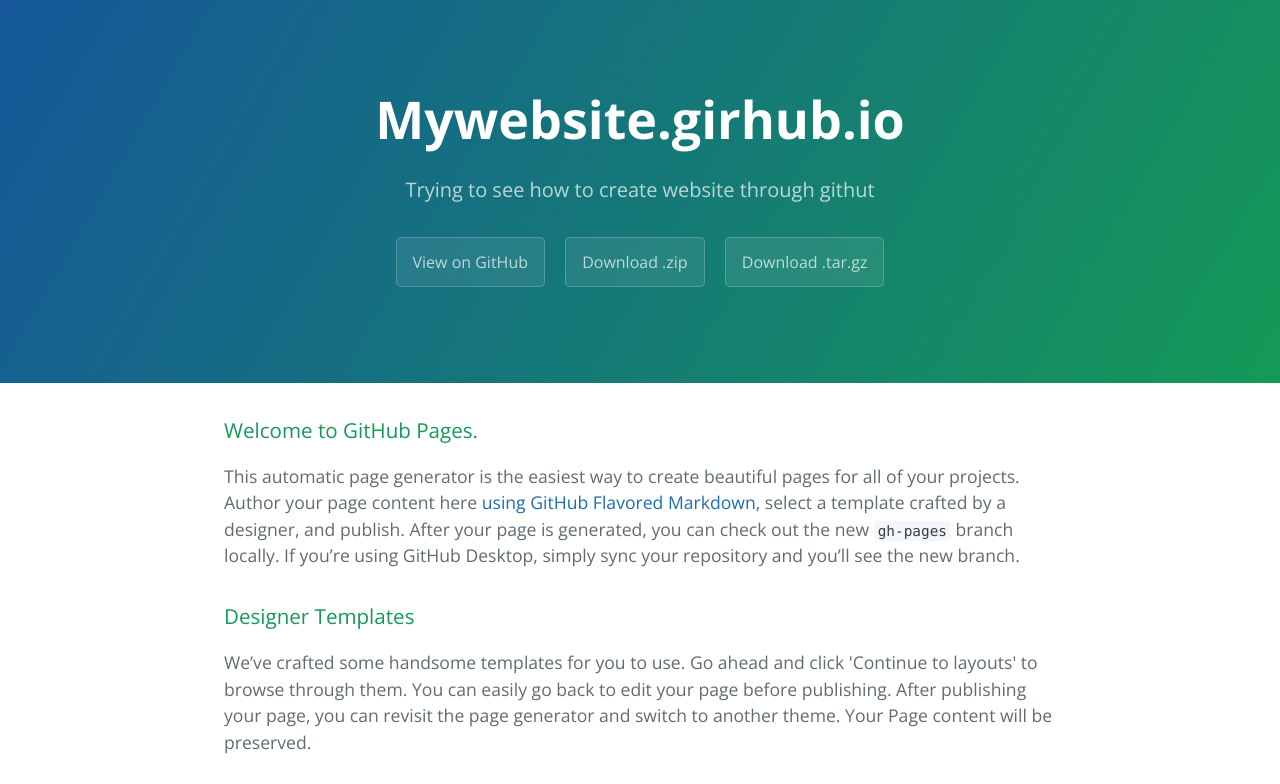
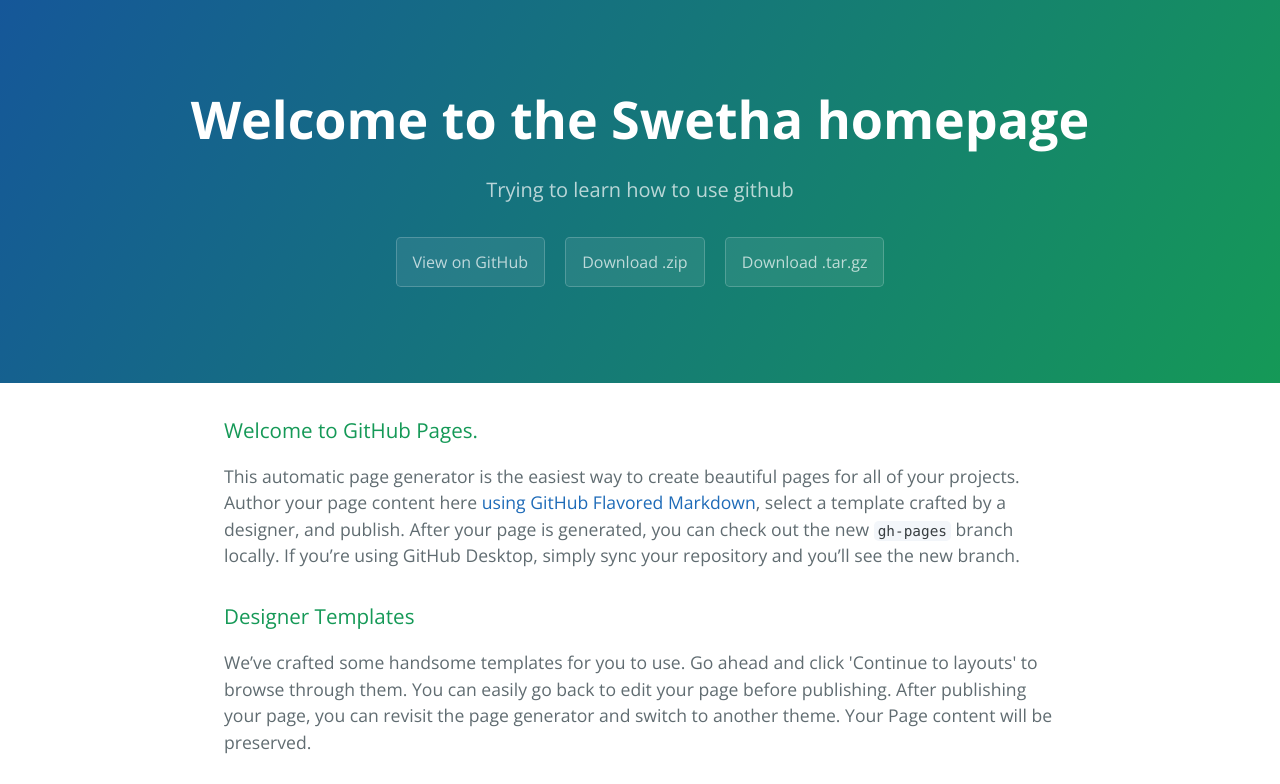
Before and after one commit to Swetha10/mywebsite.girhub.io, a plain HTML site: page index.html in a window 1280 px wide. Shown: the top 784 px of the page. Drawn offline with nearby package versions, Linux system fonts and the light colour scheme.

Commit message:
updating title and name of webpage

```diff
--- a/index.html
+++ b/index.html
@@ -11,8 +11,8 @@
   </head>
   <body>
     <section class="page-header">
-      <h1 class="project-name">Mywebsite.girhub.io</h1>
-      <h2 class="project-tagline">Trying to see how to create website through githut</h2>
+      <h1 class="project-name">Welcome to the Swetha homepage</h1>
+      <h2 class="project-tagline">Trying to learn how to use github</h2>
       <a href="https://github.com/Swetha10/mywebsite.girhub.io" class="btn">View on GitHub</a>
       <a href="https://github.com/Swetha10/mywebsite.girhub.io/zipball/master" class="btn">Download .zip</a>
       <a href="https://github.com/Swetha10/mywebsite.girhub.io/tarball/master" class="btn">Download .tar.gz</a>
```
